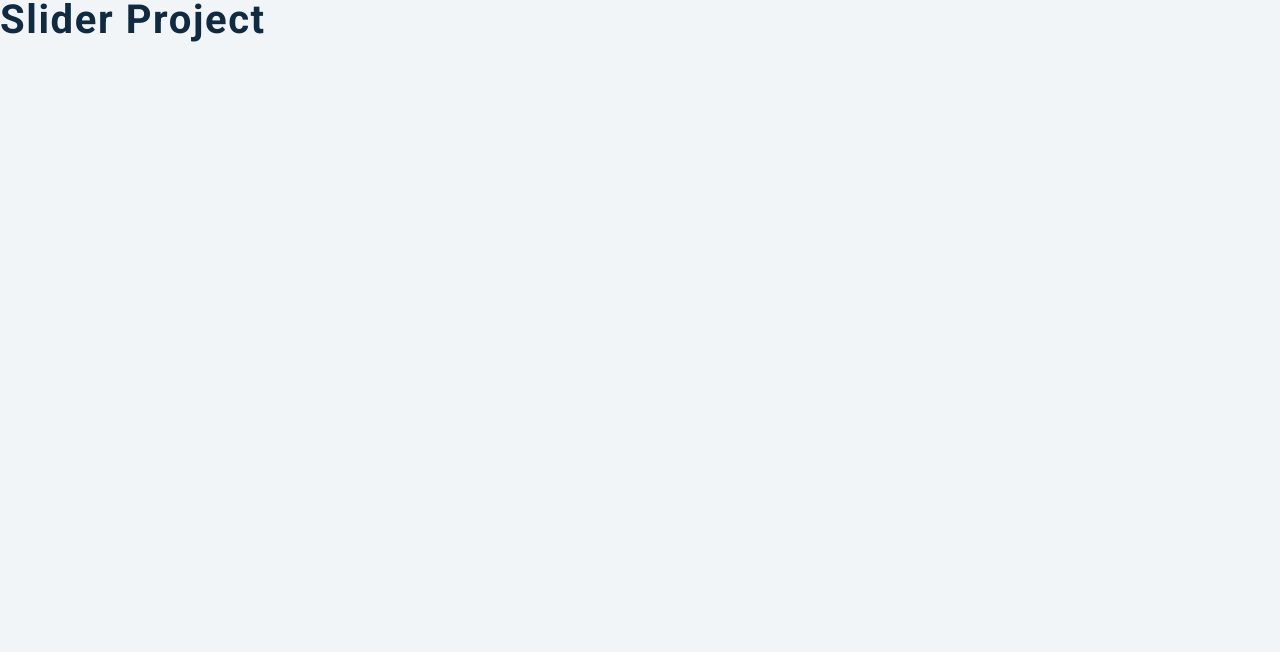
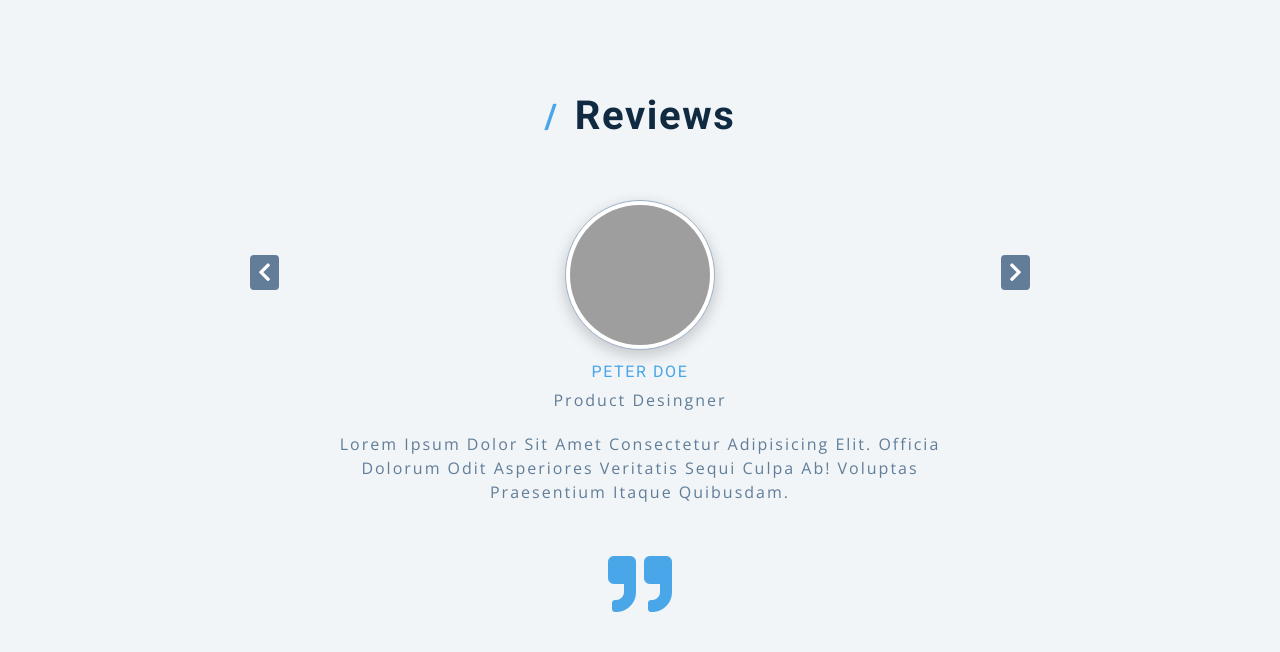
Before and after one commit to lucasvergara1/Slider_Project-JS, a plain HTML site: page index.html in a window 1280 px wide. Drawn offline with nearby package versions, Linux system fonts and the light colour scheme; grey boxes are pictures that could not be loaded.

Commit message:
:sparkles: Create HTML inicial structure

```diff
--- a/index.html
+++ b/index.html
@@ -14,7 +14,36 @@
     <link rel="stylesheet" href="styles.css" />
   </head>
   <body>
-    <h2>slider project</h2>
+    <section class="slider">
+      <div class="reviews">
+        <h2><span>/ </span>reviews</h2>
+      </div>
+      <div class="slide-container">
+        <article class="slide">
+          <img src="https://www.course-api.com/images/people/person-3.jpeg"
+          class="img"
+          alt="peter doe"
+          />
+          <h4>peter doe</h4>
+          <p class="title">product desingner</p>
+          <p class="title">
+            Lorem ipsum dolor sit amet consectetur adipisicing elit.
+            Officia dolorum odit asperiores veritatis sequi culpa ab!
+            Voluptas praesentium itaque quibusdam.
+          </p>
+          <div class="quote-icon">
+            <div class="fas fa-quote-right"></div>
+          </div>
+        </article>
+      </div>
+      <!--prev next btn-->
+      <button class="btn prev-btn">
+        <i class="fas fa-chevron-left"></i>
+      </button>
+      <button class="btn next-btn">
+        <i class="fas fa-chevron-right"></i>
+      </button>
+    </section>
     <script type="module" src="app.js"></script>
   </body>
 </html>
```
